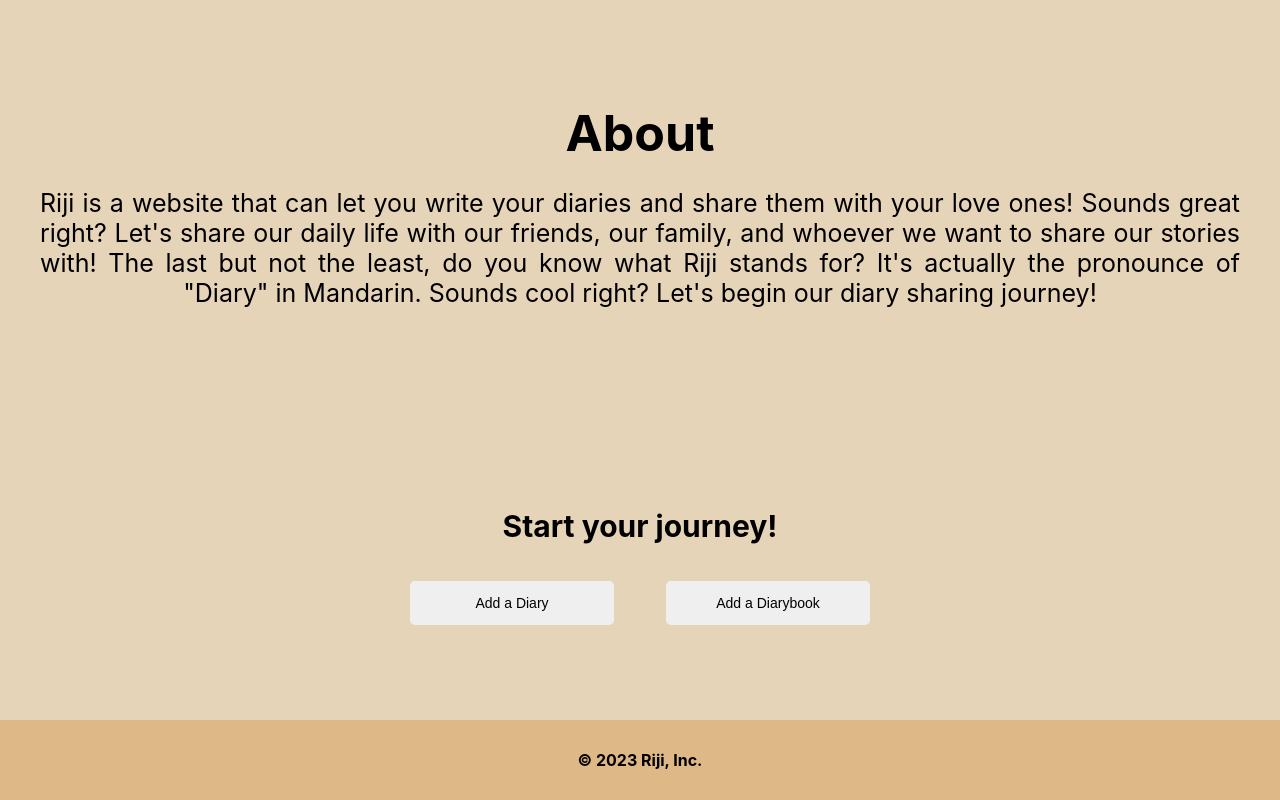
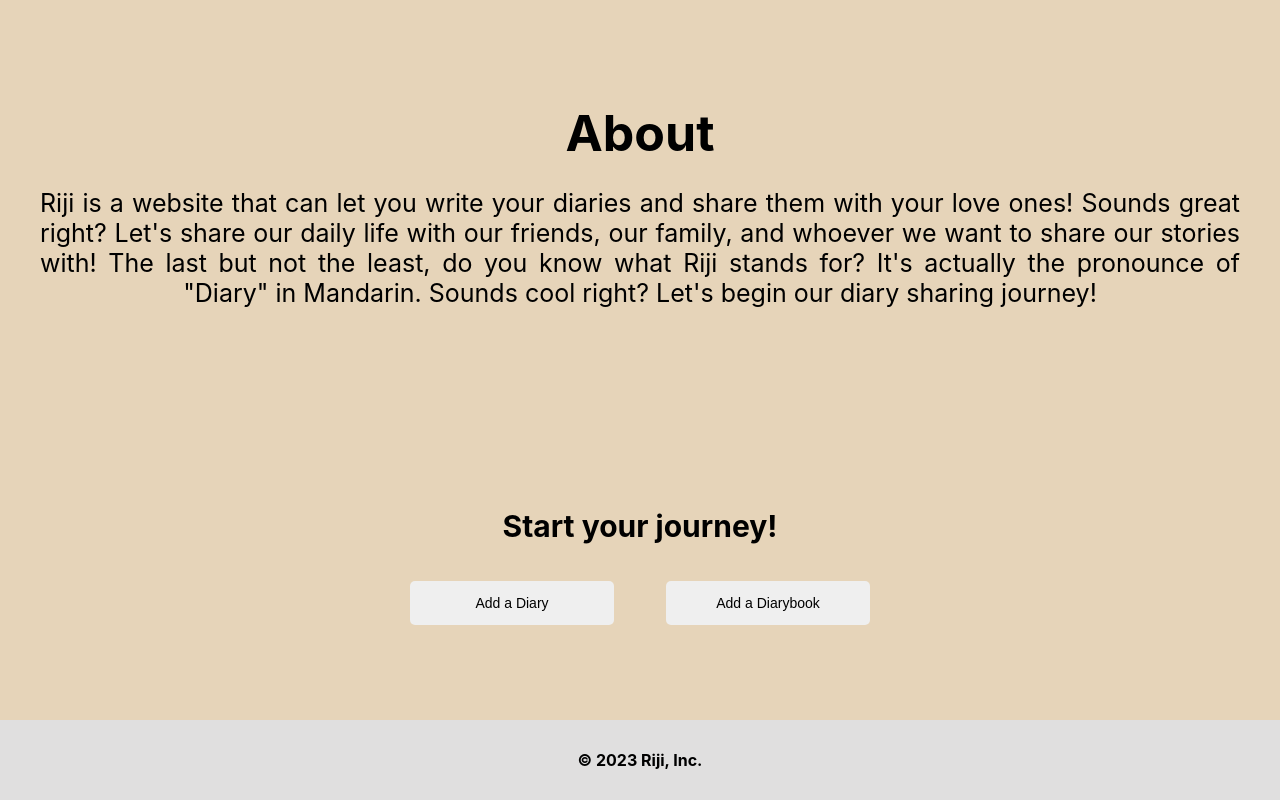
Before and after one commit to chenannchi/riji-front-end, a React (Create React App) app: page / in a window 1280 px wide. Shown: the part 874-1674 px from the top of the page. Built offline with nearby package versions, Linux system fonts and the light colour scheme; no server answers.

Commit message:
add a credit to readme

```diff
--- a/src/components/ProfileCard/ProfileCard.module.css
+++ b/src/components/ProfileCard/ProfileCard.module.css
@@ -1,6 +1,6 @@
 .card {
-  width: 190px;
-  height: 190px;
+  width: 150px;
+  height: 150px;
   /* background: var(--background-color); */
   background-color: beige;
   border-radius: 15px;
--- a/src/pages/Landing/Landing.module.css
+++ b/src/pages/Landing/Landing.module.css
@@ -86,7 +86,7 @@
   width: 100%;
   height: 10vh;
   text-align: center;
-  background-color: burlywood;
+  background-color: rgb(224, 223, 223);
   display: flex;
   justify-content: center;
   align-items: center;
```
Also changed, not shown: 1 other file (tests, documents, lock files or other folders).
